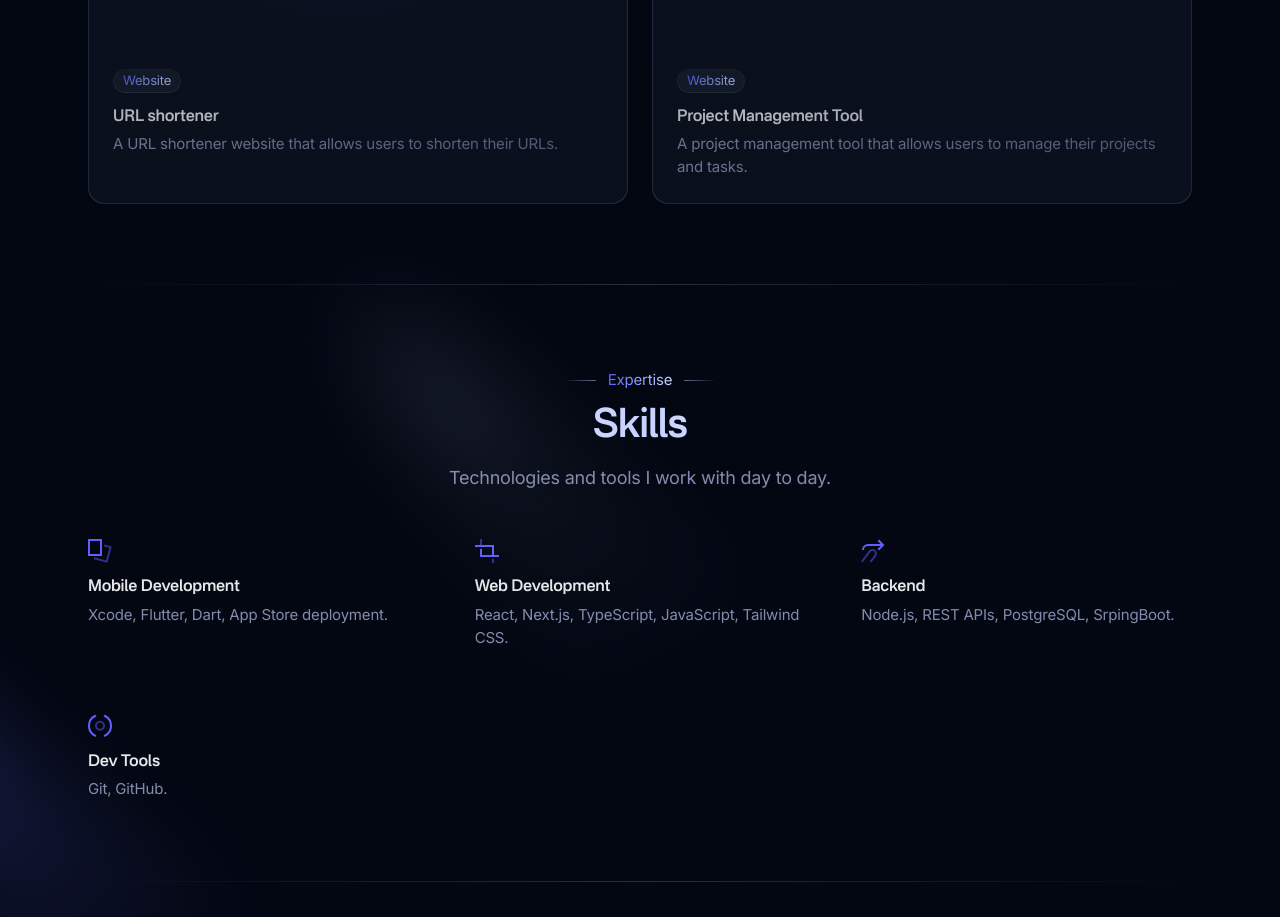
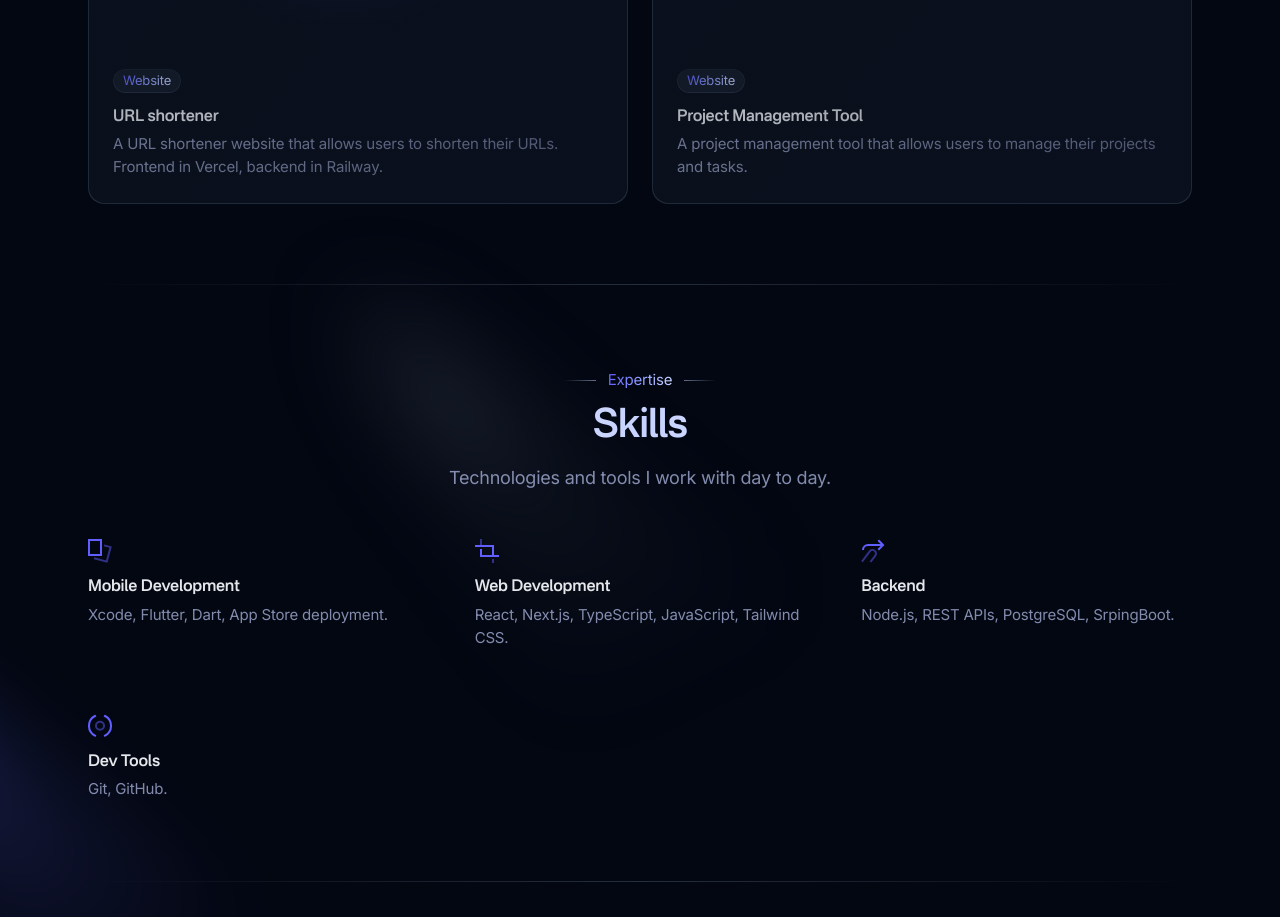
Before and after one commit to samtejeda/Portfolio, a Next.js app: page / in a window 1280 px wide. Shown: the part 1560-2477 px from the top of the page. Built offline with nearby package versions, Linux system fonts and the light colour scheme.

Commit message:
Enhance URL shortener project details
Updated project description and href for URL shortener.

```diff
--- a/components/workflows.tsx
+++ b/components/workflows.tsx
@@ -26,8 +26,8 @@ const projects = [
     alt: "Project 3",
     tag: "Website",
     title: "URL shortener",
-    description: "A URL shortener website that allows users to shorten their URLs.",
-    href: "#0",
+    description: "A URL shortener website that allows users to shorten their URLs. Frontend in Vercel, backend in Railway.",
+    href: "https://url-shortener-liart-six.vercel.app",
   },
   {
     img: WorflowImg01,
```
